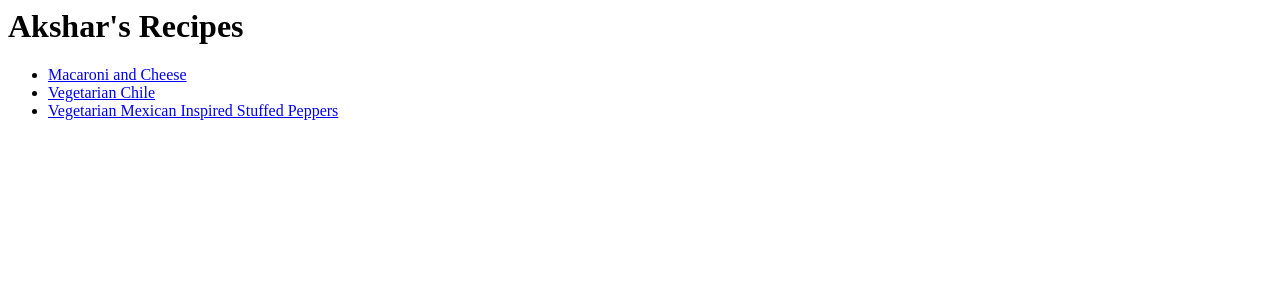
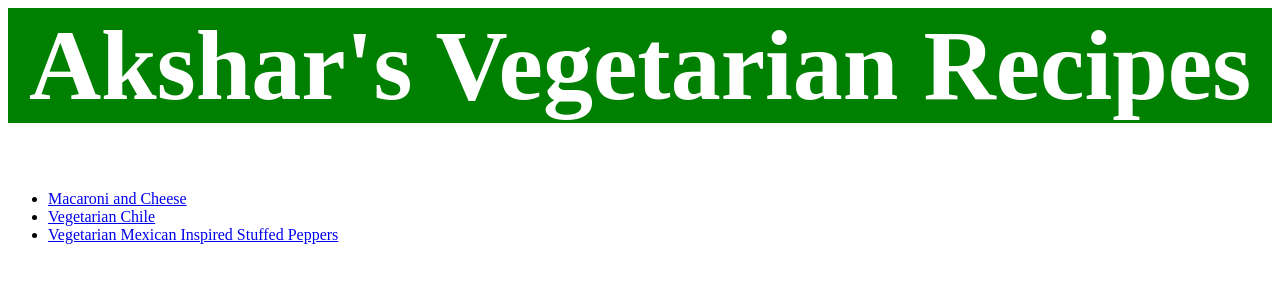
Before and after one commit to happy-hamburger/odin-recipes, a plain HTML site: page index.html in a window 1280 px wide. Drawn offline with Linux system fonts and the light colour scheme.

Commit message:
Added some colors to main paige, editedt title

```diff
--- a/index.html
+++ b/index.html
@@ -3,10 +3,11 @@
     <head>
         <meta charset = "ufr-8">
         <title>Recipe Website</title>
+        <link rel = "stylesheet" href = "styles.css"/>
     </head>
     <body>
-        <h1>Akshar's Recipes</h1>
-        <ul>
+        <h1>Akshar's Vegetarian Recipes</h1>
+        <ul class = "links">
             <li><a href = "recipes/macncheese.html">Macaroni and Cheese</a></li>
             <li><a href = "recipes/vegchile.html">Vegetarian Chile</a></li>
             <li><a href = "recipes/vegpepp.html">Vegetarian Mexican Inspired Stuffed Peppers</a></li>
--- /dev/null
+++ b/styles.css
@@ -0,0 +1,10 @@
+body{
+    font-family: "Times New Roman", "Helvetica", sans-serif;
+}
+
+h1{
+    font-size: 100px;
+    color: white;
+    background-color: green;
+    text-align: center;
+}
```
